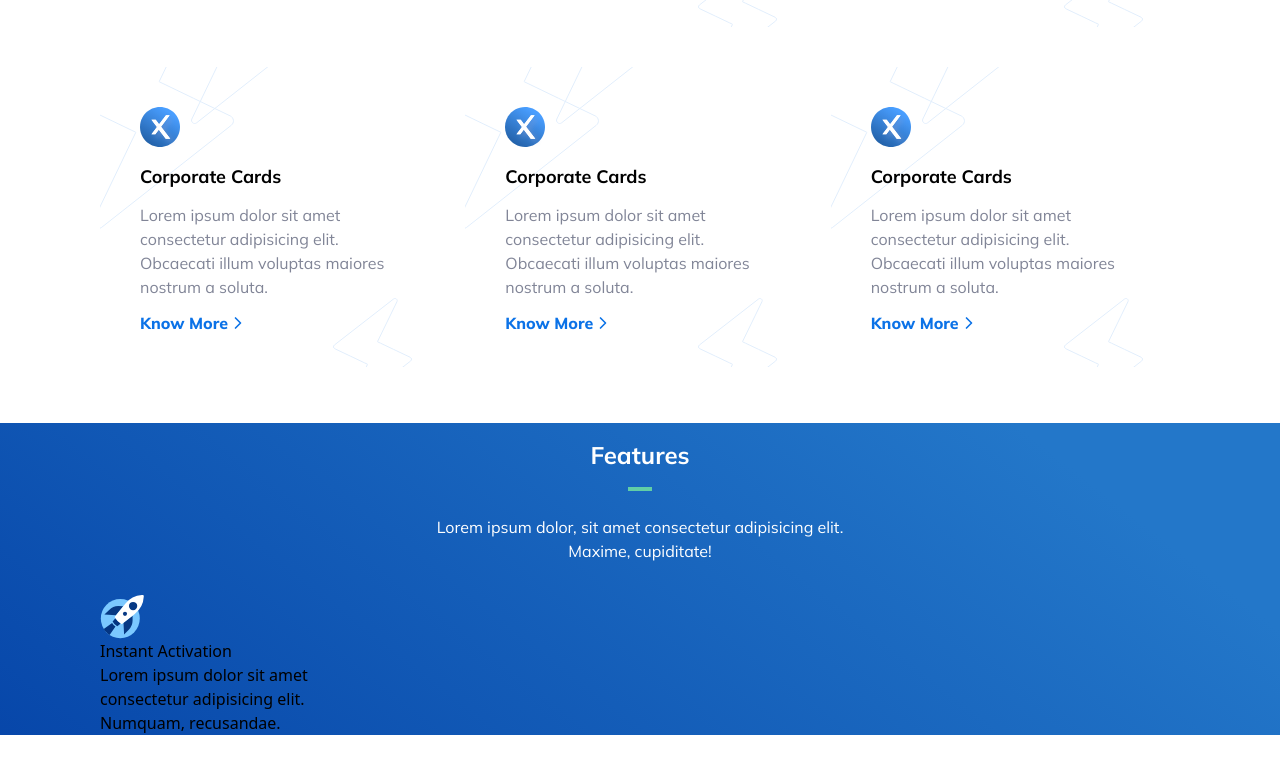
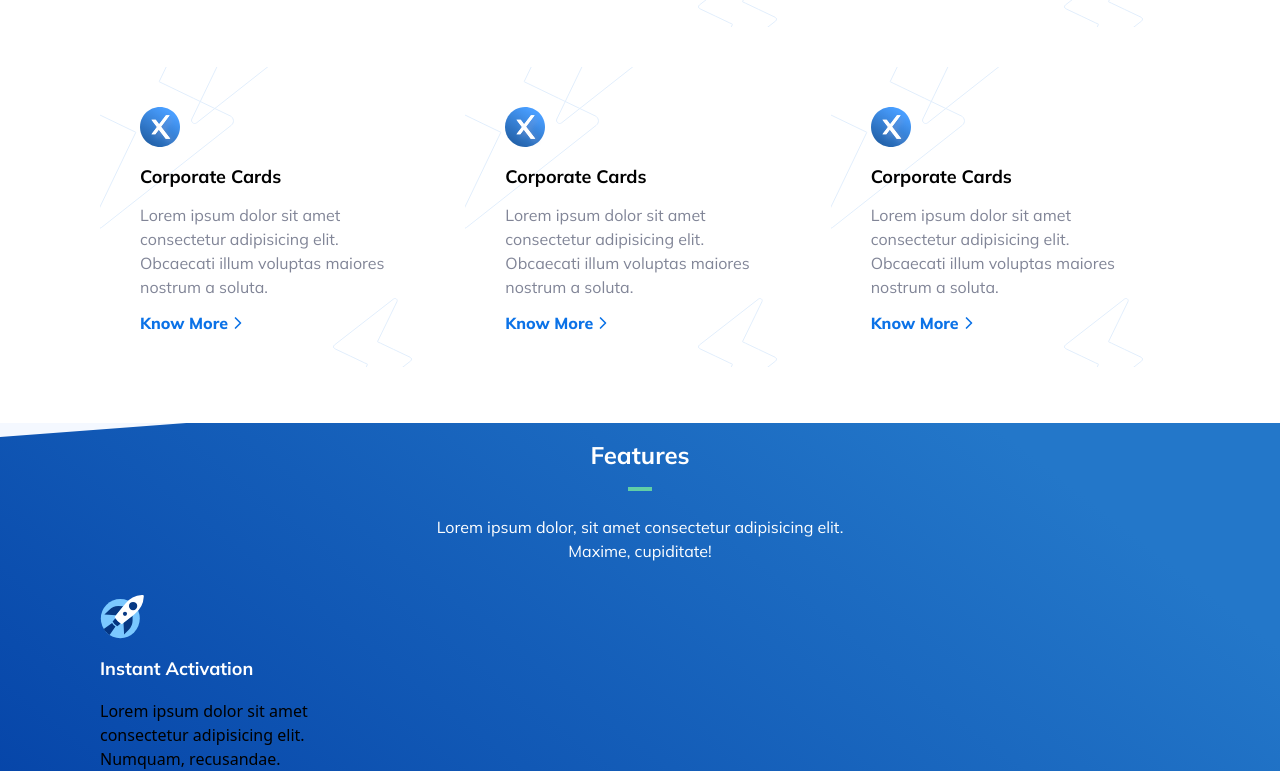
Before and after one commit to NoorFatima-developer/Learn-Tailwind-CSS, a website built with Vite: page RazorPayClone/index.html in a window 1280 px wide. Shown: the part 4312-5083 px from the top of the page. Before the commit the page ends 5047 px from the top, so only its background shows below. Built offline with nearby package versions, Linux system fonts and the light colour scheme.

Commit message:
code is added

```diff
--- a/RazorPayClone/index.html
+++ b/RazorPayClone/index.html
@@ -1140,7 +1140,7 @@
           <!-- card 01 -->
            <div>
             <img src="./images/instant-activation-icon.svg" alt="">
-            <h3>
+            <h3 class="font-mullish text-white text-lg font-bold my-4">
                 Instant Activation
             </h3>
             <p>
```
